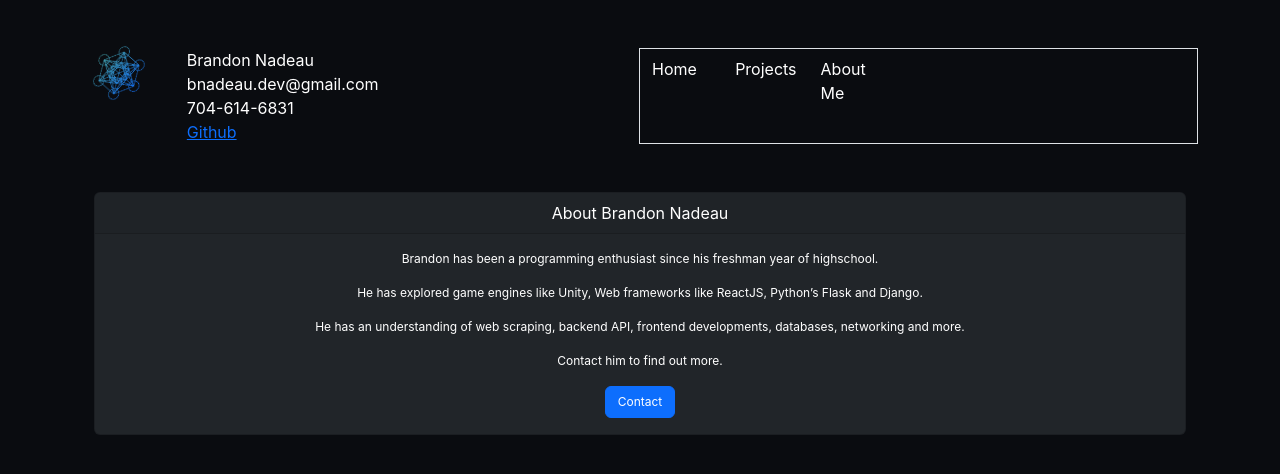
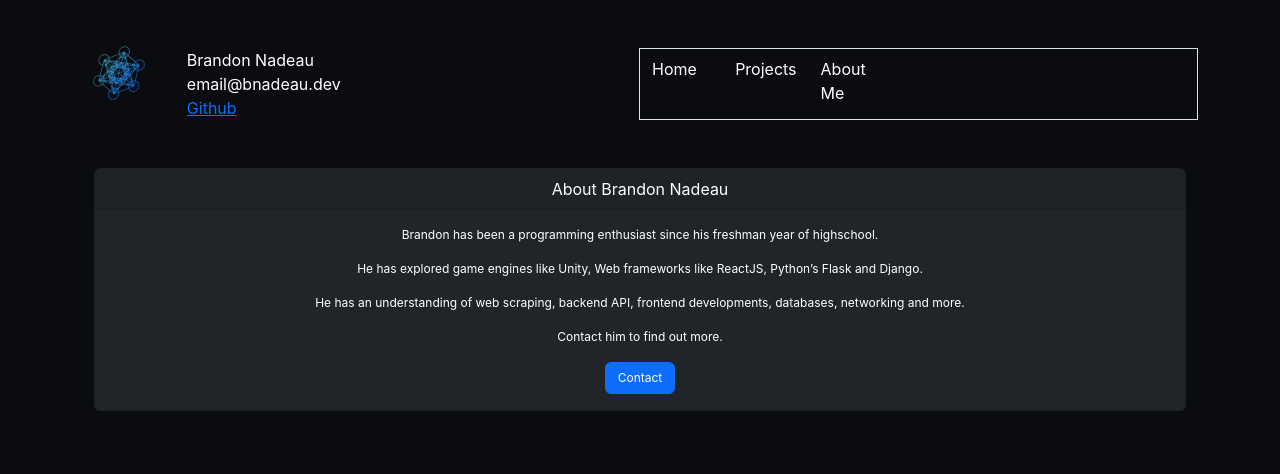
Before and after one commit to crispycret/portfolio, a React (Create React App) app: page / in a window 1280 px wide. Shown: the top 474 px of the page. Built offline with nearby package versions, Linux system fonts and the light colour scheme; no server answers.

Commit message:
Changed email in header and removed phone number

```diff
--- a/src/components/Home/Header.tsx
+++ b/src/components/Home/Header.tsx
@@ -18,8 +18,8 @@ export const HomeHeader = () => {
                     <Col>
                         <Row>
                             <Row><Col>Brandon Nadeau</Col></Row>
-                            <Row><Col>bnadeau.dev@gmail.com</Col></Row>
-                            <Row><Col>704-614-6831</Col></Row>
+                            <Row><Col>email@bnadeau.dev</Col></Row>
+                            {/* <Row><Col>704-614-6831</Col></Row> */}
                             <Row><Col><a href='https://github.com/crispycret'>Github</a></Col></Row>
                         </Row>
                     </Col>
```
